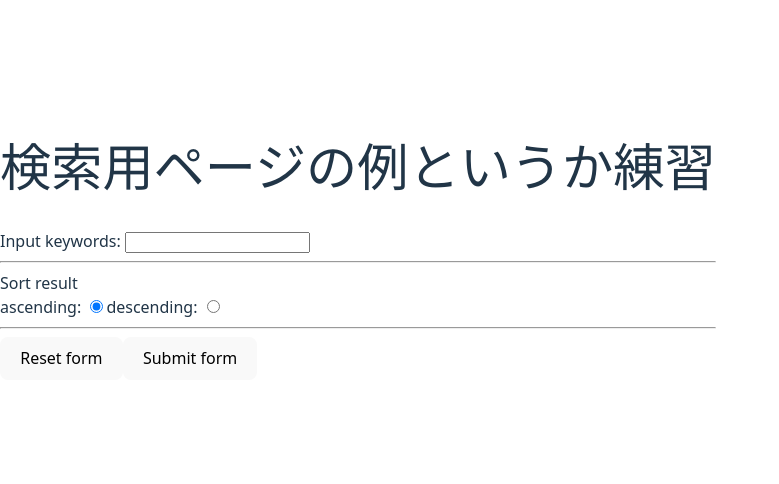
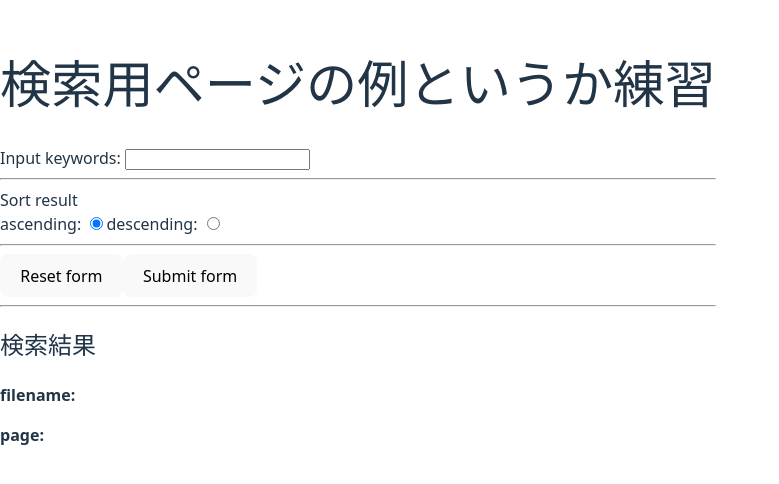
Before and after one commit to kikikinako/klis_system, a React (Vite) app in the folder frontend/: page / in a window 1280 px wide. Shown: the part 158-642 px from the top of the page, without its empty margins (0-779 px from the left). Built offline with nearby package versions, Linux system fonts and the light colour scheme.

Commit message:
backendに合わせてfrontendを修正

```diff
--- a/frontend/src/App.tsx
+++ b/frontend/src/App.tsx
@@ -1,35 +1,26 @@
-
-
+import React, { useState } from "react";
 const URL: string = "http://localhost:8000/search";
 
 export default function Main() {
+  const [result, setResult] = useState<{ filename: string[]; page: string[] }>({ filename: [], page: [] });
 
-  return (
-    <>
-      <h1>検索用ページの例というか練習</h1>
-      <MyForm />
-    </>
-  );
-}
-
-async function sendData (data: { keywords: string, sort: string }) {
+  async function sendData(data: { keywords: string, sort: string }) {
     const response = await fetch(URL, {
       mode: "cors",
       method: "post",
       headers: {
         "Content-Type": "application/json",
       },
-    body: JSON.stringify({"keywords": data.keywords, "sort": data.sort})
+      body: JSON.stringify({ "keywords": data.keywords, "sort": data.sort })
     });
     const json = await response.json();
-  console.log(json["result"])
+    console.log(json);
+    setResult({ filename: json.filename, page: json.page });
   }
 
-function MyForm () {
+  function MyForm() {
     function handleSubmit(e: React.FormEvent<HTMLFormElement>) {
-
       e.preventDefault();
-    //
       const form = e.currentTarget;
       const formData = new FormData(form);
 
@@ -50,7 +41,7 @@ function MyForm () {
         Sort result
         <br />
         <label>
-        ascending: <input type="radio" name="sort" value="asc" defaultChecked={true}/>
+          ascending: <input type="radio" name="sort" value="asc" defaultChecked={true} />
         </label>
         <label>
           descending: <input type="radio" name="sort" value="des" />
@@ -61,3 +52,23 @@ function MyForm () {
       </form>
     )
   };
+
+  return (
+    <>
+      <h1>検索用ページの例というか練習</h1>
+      <MyForm />
+      <hr />
+      <h2>検索結果</h2>
+      <div>
+        <strong>filename:</strong>
+        <ul>
+          {result.filename.map((f, i) => <li key={i}>{f}</li>)}
+        </ul>
+        <strong>page:</strong>
+        <ul>
+          {result.page.map((p, i) => <li key={i}>{p}</li>)}
+        </ul>
+      </div>
+    </>
+  );
+}
```
Also changed, not shown: 1 other file (tests, documents, lock files or other folders). Lines whose indentation alone changed are shown as unchanged.
